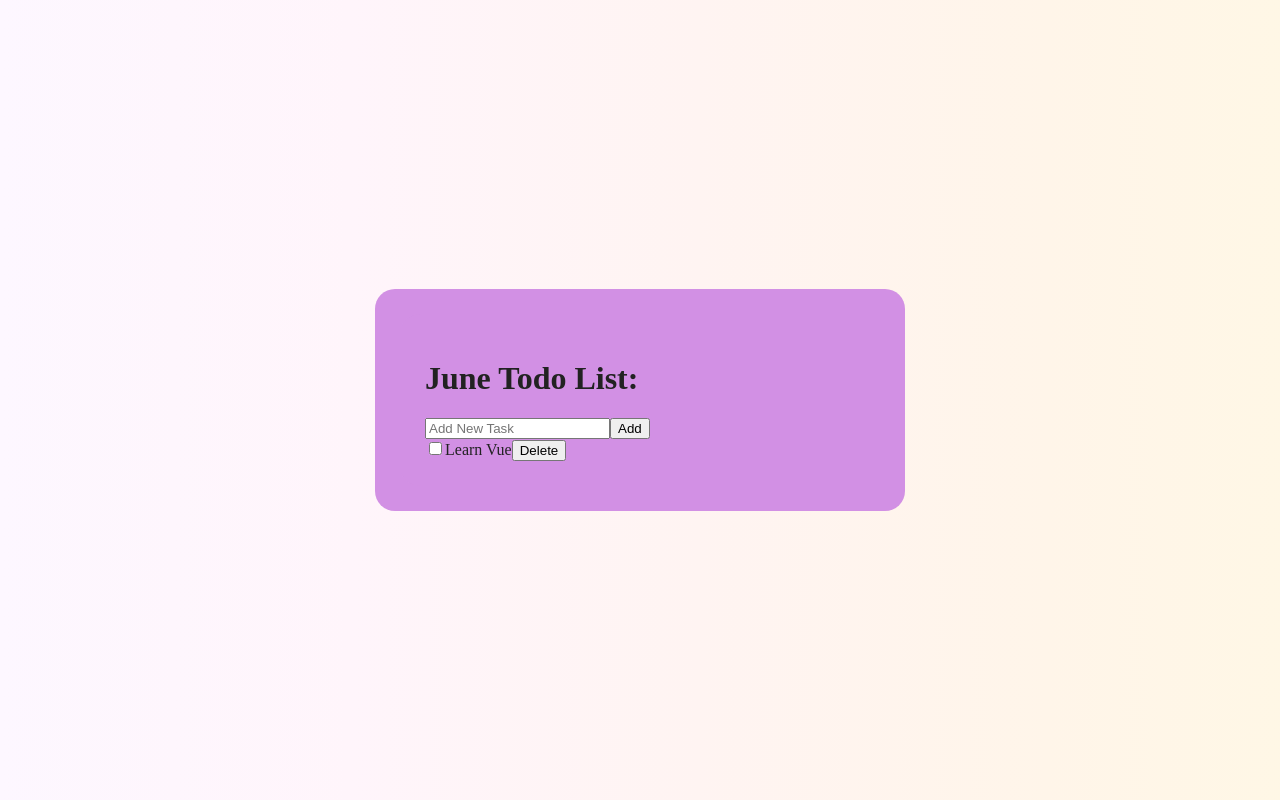
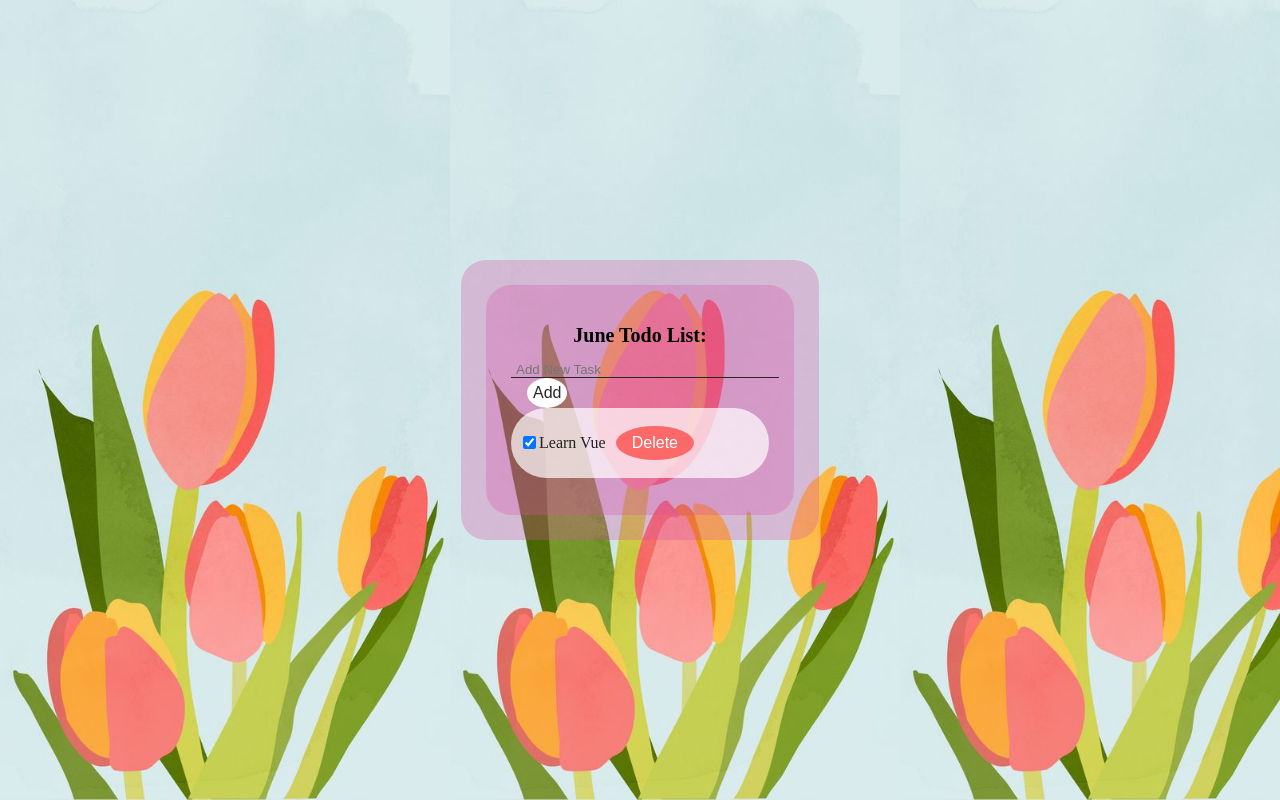
Before and after one commit to marcelindia/todo-vue, a Vue app: page / in a window 1280 px wide. Built offline with nearby package versions, Linux system fonts and the light colour scheme.

Commit message:
more styling

```diff
--- a/src/App.vue
+++ b/src/App.vue
@@ -8,17 +8,17 @@ export default {
         {
           id: 1,
           text: 'Learn Vue',
-          // completed: true
+          completed: true
         },
         {
           id: 2,
           text: 'Complete Vue Project',
-          // completed: false
+          completed: false
         },
         {
           id: 3,
           text: 'Run errands',
-          // completed: false
+          completed: false
         }
       ]
     }
@@ -28,7 +28,7 @@ methods: {
     this.todos.push({
       id: this.todos.length + 1,
       text: this.newTodo,
-      // completed: false
+      completed: false
     })
     this.newTodo = ''
   },
@@ -44,23 +44,14 @@ methods: {
 
       <h1>June Todo List:</h1>
     <input class="input" placeholder="Add New Task" v-model="newTodo" />
-    <input class="button" type="button" value="Add" @click="addTodo" />
-    <ul>
-      <li>
+    <input class="add-button" type="button" value="Add" @click="addTodo" />
+    <ul class="task-list">
+      <li class="task-list-item">
         <input type="checkbox" v-model="todos[0].completed" />
         <span>{{ todos[0].text }}</span>
-        <input type="button" value="Delete" @click="deleteTodo(0)" />
+        <input class="del-button" type="button" value="Delete" @click="deleteTodo(0)" />
       </li>
     </ul>
-    <!-- <button class="button" v-on:click="addTodo()">Submit</button> -->
-    <!-- <ul>
-      <li v-for="(todo,i) in todos" :key="todo-list">
-        <span>
-          {{ i + 1 }} : {{ todo.text }}
-      </span>
-      <button class="delete-button" @click="deleteTodo(i)">Delete</button>
-      </li>
-      </ul>  -->
         </div>
   </div>
 </template>
--- a/src/assets/base.css
+++ b/src/assets/base.css
@@ -1,34 +1,58 @@
 #app {
-  max-width: 480px;
-  width: 100%;
+  max-width: 100%;
+  /* width: 100%; */
   max-height: 100%;
-  background-color: #d290e4;
+  background-color:rgba(215, 85, 165, 0.3);
   padding: 25px;
-  border-radius: 20px;
+  border-radius: 25px;
   overflow: auto;
   color: #222;
-
   font-weight: normal;
 }
-button {
+.add-button {
+  width: 40px;
+  height:30px;
+  flex-shrink: 0;
   background: white;
   border: none;
-  color: black;
-  font-size: 1.2rem;
+  border-radius: 50%;
+  color: #272727;
+  font-size: 1rem;
   margin-left: 1rem;
   cursor: pointer;
 }
+.input{
+  width: 100%;
+padding: 0 5px;
+outline: none;
+border: none;
+border-bottom: 1px solid #272727;
+background-color: transparent;
+margin-right:15px;
+color: #272727;
+box-shadow: none;
+border-radius: 0;
+}
 
-.delete-button {
-  background: red;
+.del-button {
+  background: rgb(252, 105, 105);
   color: white;
   padding: 8px 16px;
   border: none;
+  border-radius: 50%;
 margin:10px;
 font-size: 16px;
   cursor: pointer;
 }
 
+.task-list-item{
+  background-color: rgba(255,255,255,0.7);
+  display: flex;
+  align-items: center;
+  padding: 8px;
+  border-radius: 35px;
+  margin-bottom: 12px;
+}
 
 body{
   width: 100%;
@@ -38,24 +62,9 @@ body{
   display: flex;
   justify-content: center;
   align-items: center;
-  background-image: linear-gradient(
-    to right,
-    #fdf7ff,
-    #fff5fb,
-    #fff4f2,
-    #fff5e9,
-    #fff8e4,
-    #f9fae3,
-    #f2fbe3,
-    #e9fde6,
-    #defbed,
-    #d8f7f3,
-    #d7f3f7,
-    #daeef7
-  );
-  background-size: 300% 300%;
-  animation: gradient 15s ease infinite;
-  color:black
+  background-image:url('/src/assets/much-todo6.jpeg');
+ background-attachment: fixed;
+ background-size: 450px;
 }
 
 ul{
@@ -63,3 +72,11 @@ ul{
   padding: 0;
   margin: 0;
 }
+
+
+h1{
+  font-size: 20px;
+  font-weight: 32px;
+  text-align: center;
+  color: black
+}
```
Also changed, not shown: src/assets/aesthetic-back.jpeg (added), src/assets/much-todo6.jpeg (added).
